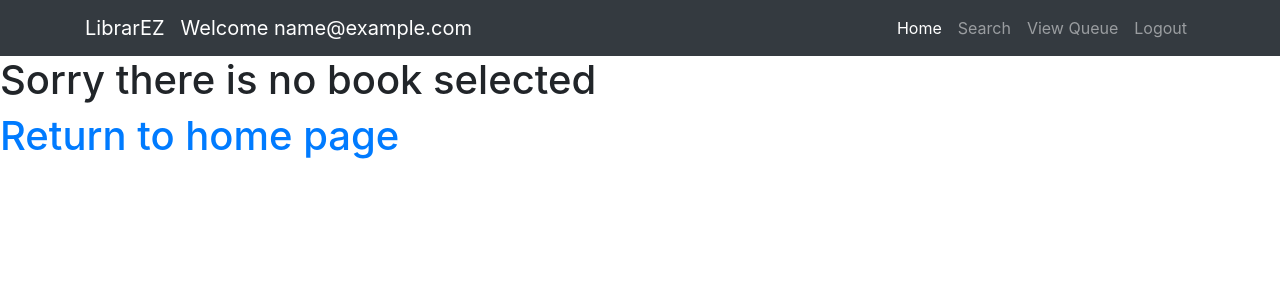
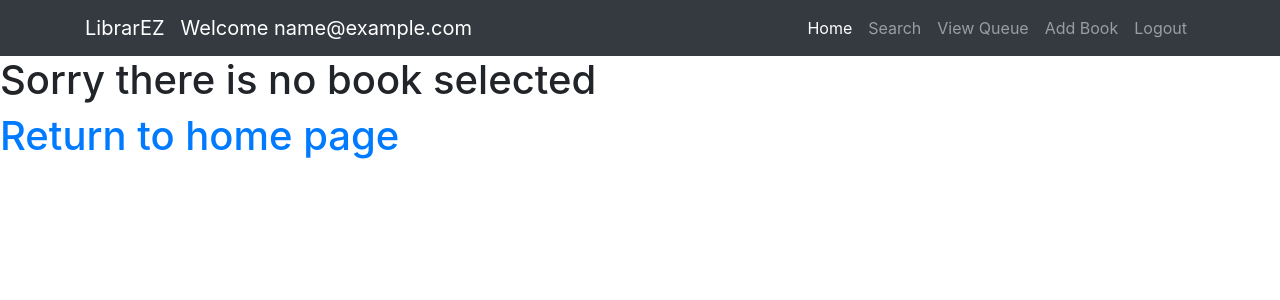
Before and after one commit to jebrobertson/LibraryProject, a PHP site: page /books.php in a window 1280 px wide. Shown: the top 300 px of the page. Run offline with PHP 8.4, Linux system fonts and the light colour scheme; the visitor is signed in with stand-in values (Sample User, id 1); some libraries are stand-ins or nearby versions.

Commit message:
Forgot to modify navbar to have link to addBook.php

```diff
--- a/navbar.php
+++ b/navbar.php
@@ -30,7 +30,10 @@
               ?>
               <li class="nav-item">
               <a class="nav-link" href="viewQueue.php">View Queue</a>
-            </li>
+              </li>
+              <li class="nav-item">
+              <a class="nav-link" href="addBook.php">Add Book</a>
+              </li>
               <?php
               }
                 ?>
```
